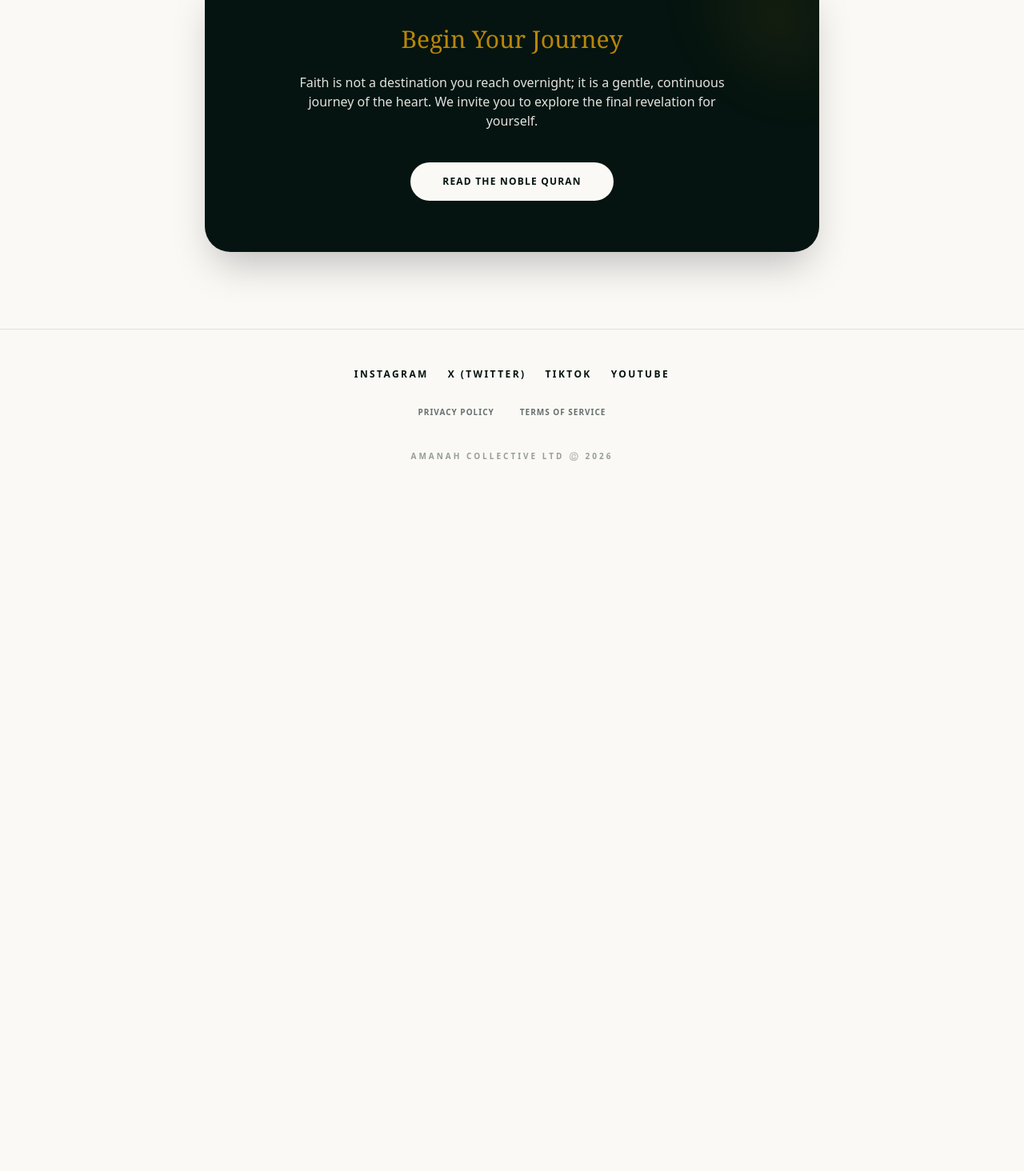
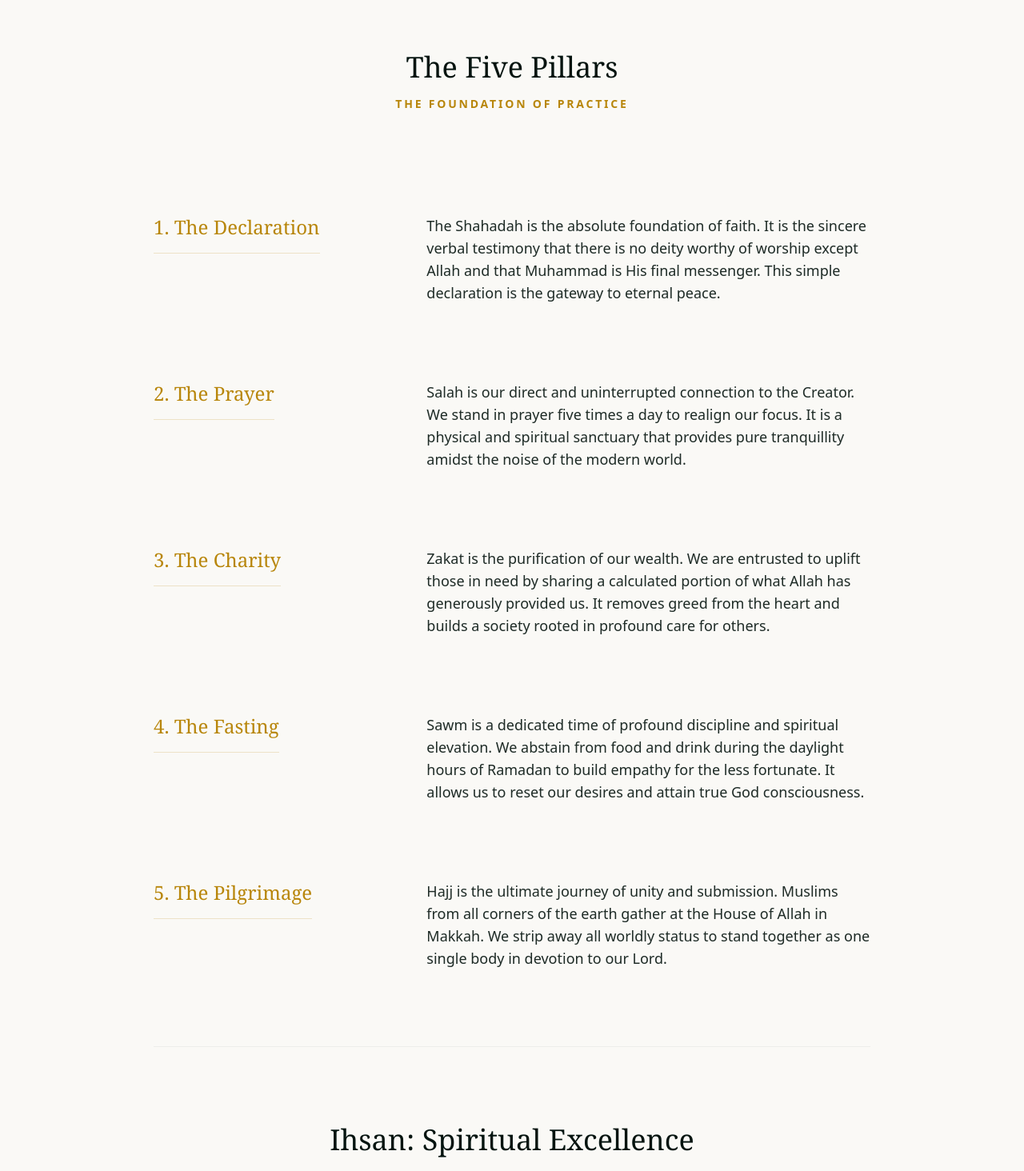
Before and after one commit to amanahco/amanah-web, a Next.js app: page /invitation in a window 1280 px wide. Shown: the part 1206-2670 px from the top of the page at 80% size. Before the commit the page ends 1848 px from the top, so only its background shows below. Built offline with nearby package versions, Linux system fonts and the light colour scheme.

Commit message:
UI: Expanded the Invitation page content to include detailed descriptions of the Five Pillars of Islam and the concept of Ihsan, enhancing educational value and user engagement.

```diff
--- a/app/invitation/page.tsx
+++ b/app/invitation/page.tsx
@@ -1,7 +1,7 @@
 /**
  * UI: Amanah Web Storefront - The Invitation (Dawah Portal)
  * Description: A serene, universal introduction to Islam.
- * Focuses on Tawheed, the Noble Quran, and the Sunnah.
+ * Focuses on Tawheed, the Noble Quran, the Sunnah, the Five Pillars, and Ihsan.
  * Designed with strict Quiet Luxury aesthetics.
  * Amanah Collective Ltd ©️ 2026
  */
@@ -84,6 +84,97 @@ export default function Invitation() {
 
       </div>
 
+      {/* The Five Pillars of Islam */}
+      <div className="w-full max-w-4xl flex flex-col gap-16 md:gap-24 mb-24 text-left border-t border-[#051410]/5 pt-24">
+
+        <div className="text-center mb-8">
+           <h2 className="text-3xl md:text-4xl font-serif text-[#051410] mb-4">The Five Pillars</h2>
+           <p className="text-xs md:text-sm text-[#B8860B] uppercase tracking-[0.2em] font-bold">The Foundation of Practice</p>
+        </div>
+
+        {/* Shahadah */}
+        <div className="flex flex-col md:flex-row gap-8 md:gap-16 items-start">
+          <div className="md:w-1/3">
+            <h3 className="text-2xl font-serif text-[#B8860B] border-b border-[#B8860B]/20 pb-4 inline-block">
+              1. The Declaration
+            </h3>
+          </div>
+          <div className="md:w-2/3">
+            <p className="text-base md:text-lg leading-relaxed text-[#051410]/90">
+              The Shahadah is the absolute foundation of faith. It is the sincere verbal testimony that there is no deity worthy of worship except Allah and that Muhammad is His final messenger. This simple declaration is the gateway to eternal peace.
+            </p>
+          </div>
+        </div>
+
+        {/* Salah */}
+        <div className="flex flex-col md:flex-row gap-8 md:gap-16 items-start">
+          <div className="md:w-1/3">
+            <h3 className="text-2xl font-serif text-[#B8860B] border-b border-[#B8860B]/20 pb-4 inline-block">
+              2. The Prayer
+            </h3>
+          </div>
+          <div className="md:w-2/3">
+            <p className="text-base md:text-lg leading-relaxed text-[#051410]/90">
+              Salah is our direct and uninterrupted connection to the Creator. We stand in prayer five times a day to realign our focus. It is a physical and spiritual sanctuary that provides pure tranquillity amidst the noise of the modern world.
+            </p>
+          </div>
+        </div>
+
+        {/* Zakat */}
+        <div className="flex flex-col md:flex-row gap-8 md:gap-16 items-start">
+          <div className="md:w-1/3">
+            <h3 className="text-2xl font-serif text-[#B8860B] border-b border-[#B8860B]/20 pb-4 inline-block">
+              3. The Charity
+            </h3>
+          </div>
+          <div className="md:w-2/3">
+            <p className="text-base md:text-lg leading-relaxed text-[#051410]/90">
+              Zakat is the purification of our wealth. We are entrusted to uplift those in need by sharing a calculated portion of what Allah has generously provided us. It removes greed from the heart and builds a society rooted in profound care for others.
+            </p>
+          </div>
+        </div>
+
+        {/* Sawm */}
+        <div className="flex flex-col md:flex-row gap-8 md:gap-16 items-start">
+          <div className="md:w-1/3">
+            <h3 className="text-2xl font-serif text-[#B8860B] border-b border-[#B8860B]/20 pb-4 inline-block">
+              4. The Fasting
+            </h3>
+          </div>
+          <div className="md:w-2/3">
+            <p className="text-base md:text-lg leading-relaxed text-[#051410]/90">
+              Sawm is a dedicated time of profound discipline and spiritual elevation. We abstain from food and drink during the daylight hours of Ramadan to build empathy for the less fortunate. It allows us to reset our desires and attain true God consciousness.
+            </p>
+          </div>
+        </div>
+
+        {/* Hajj */}
+        <div className="flex flex-col md:flex-row gap-8 md:gap-16 items-start">
+          <div className="md:w-1/3">
+            <h3 className="text-2xl font-serif text-[#B8860B] border-b border-[#B8860B]/20 pb-4 inline-block">
+              5. The Pilgrimage
+            </h3>
+          </div>
+          <div className="md:w-2/3">
+            <p className="text-base md:text-lg leading-relaxed text-[#051410]/90">
+              Hajj is the ultimate journey of unity and submission. Muslims from all corners of the earth gather at the House of Allah in Makkah. We strip away all worldly status to stand together as one single body in devotion to our Lord.
+            </p>
+          </div>
+        </div>
+
+      </div>
+
+      {/* Ihsan (Spiritual Excellence) */}
+      <div className="w-full max-w-4xl text-center border-t border-[#051410]/5 pt-24 mb-24 px-4">
+        <h2 className="text-3xl md:text-4xl font-serif text-[#051410] mb-6">Ihsan: Spiritual Excellence</h2>
+        <p className="text-lg md:text-xl text-[#051410]/90 leading-relaxed max-w-2xl mx-auto font-serif italic">
+          "To worship Allah as if you see Him, and if you do not see Him, He sees you."
+        </p>
+        <p className="text-base md:text-lg text-[#051410]/80 leading-relaxed max-w-2xl mx-auto mt-8">
+          This is the highest tier of faith. Amanah is built entirely on this principle. By removing digital noise and surveillance, we strive to create an environment where your intentions remain pure and your focus remains entirely on your Creator.
+        </p>
+      </div>
+
       {/* Gentle Call to Action */}
       <div className="w-full max-w-3xl bg-[#051410] text-[#FAF9F6] p-12 md:p-16 rounded-[2rem] text-center shadow-2xl relative overflow-hidden">
         <div className="absolute top-0 right-0 w-32 h-32 bg-[#B8860B]/10 rounded-bl-full blur-2xl"></div>
@@ -91,7 +182,7 @@ export default function Invitation() {
           Begin Your Journey
         </h3>
         <p className="text-sm md:text-base leading-relaxed opacity-90 mb-10 relative z-10 max-w-xl mx-auto">
-          Faith is not a destination you reach overnight; it is a gentle, continuous journey of the heart. We invite you to explore the final revelation for yourself.
+          Faith is not a destination you reach overnight. It is a gentle, continuous journey of the heart. We invite you to explore the final revelation for yourself.
         </p>
         <Link href="/quran" className="inline-block bg-[#FAF9F6] text-[#051410] px-10 py-4 rounded-full text-xs uppercase tracking-widest font-bold hover:bg-[#B8860B] hover:text-[#FAF9F6] transition-all duration-300 relative z-10">
           Read the Noble Quran
```
